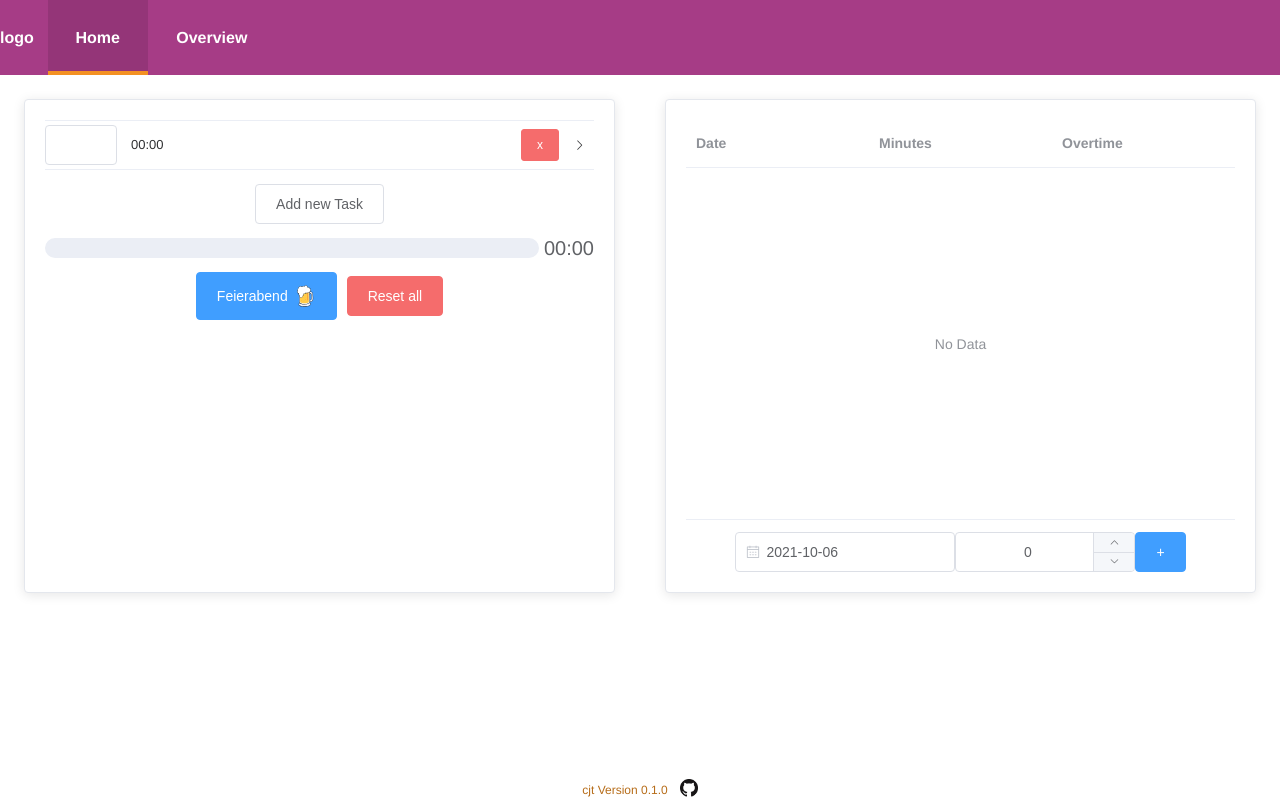
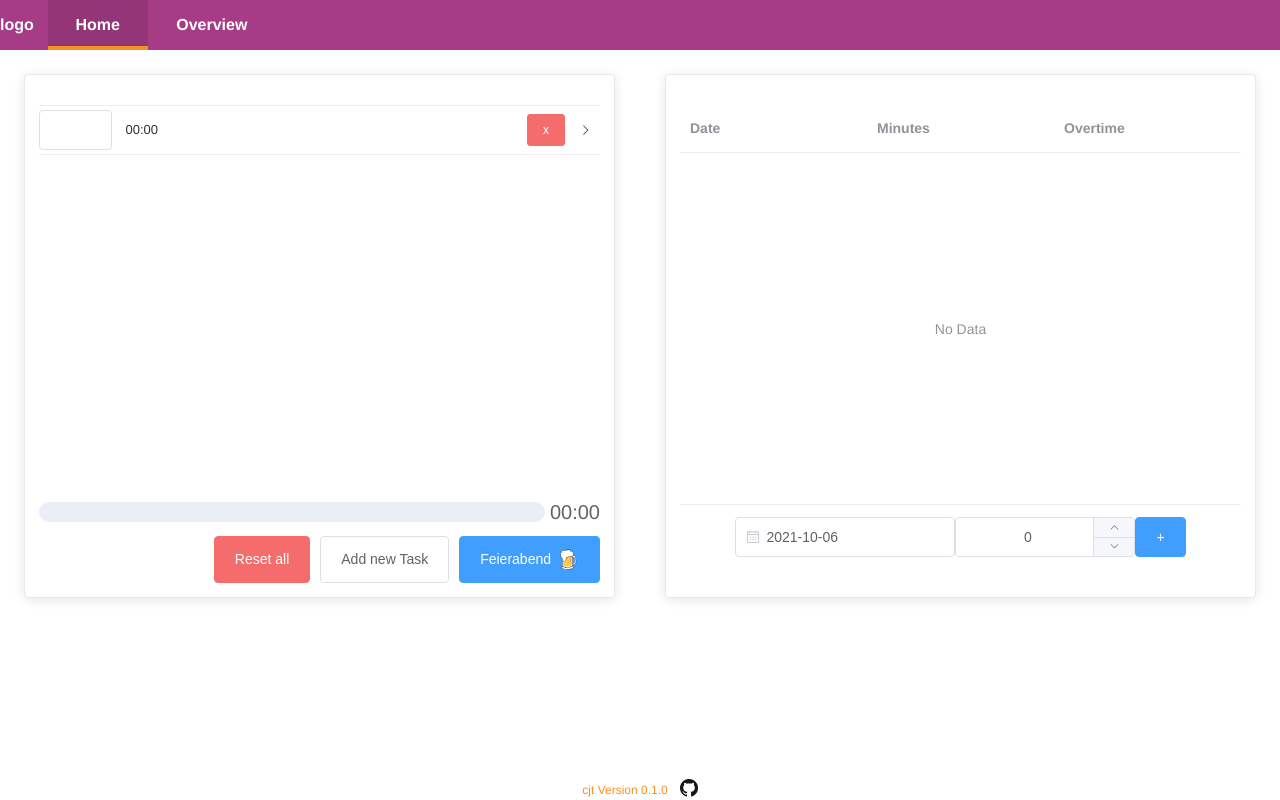
Before and after one commit to jannikjost/cjt, a Vue app: page /#/ in a window 1280 px wide. Built offline with nearby package versions, Linux system fonts and the light colour scheme.

Commit message:
Replace element Card with custom Card

```diff
--- a/src/App.vue
+++ b/src/App.vue
@@ -81,7 +81,7 @@ body {
   align-items: center;
   gap: 14px;
 
-  height: 75px;
+  min-height: 50px;
   background-color: $--color-primary;
   color: #fff;
 }
@@ -131,9 +131,6 @@ body {
   font-size: 12px;
   cursor: default;
 }
-.footer__version {
-  filter: brightness(75%);
-}
 .github_logo {
   height: 18px;
 }
--- /dev/null
+++ b/src/components/Card.vue
@@ -0,0 +1,30 @@
+<template>
+  <article class="card">
+    <p class="card__main">
+      <slot></slot>
+    </p>
+    <footer class="card__footer">
+      <slot name="footer"></slot>
+    </footer>
+  </article>
+</template>
+
+<script>
+export default {};
+</script>
+
+<style lang="scss" scoped>
+.card {
+  border-radius: 4px;
+  border: 1px solid #e4e7ed;
+  box-shadow: 0 2px 12px 0 rgba(0, 0, 0, 0.1);
+  padding: 14px;
+  height: 100%;
+  max-height: 494px;
+  overflow: hidden;
+}
+.card__main {
+  flex-grow: 1;
+  overflow-y: auto;
+}
+</style>
--- a/src/components/Home/worktimeTracker.vue
+++ b/src/components/Home/worktimeTracker.vue
@@ -1,17 +1,22 @@
 <template>
-  <div>
+  <Card class="tracker">
     <el-collapse class="tasks">
       <Task v-for="task in storeTasks" :key="task.id" :id="task.id" />
     </el-collapse>
+    <template v-slot:footer>
       <div class="summary">
-      <el-button @click="addNewTask">Add new Task</el-button>
         <el-progress
+          class="progress"
           :stroke-width="20"
           :color="customColorMethod"
           :percentage="percentage"
           :indeterminate="!workdayFinished"
           ><span>{{ workTime }}</span></el-progress
         >
+
+        <div class="btn-group">
+          <el-button type="danger" @click="resetAll">Reset all</el-button>
+          <el-button @click="addNewTask">Add new Task</el-button>
           <el-button class="feierabend" type="primary" @click="feierabend"
             ><div class="feierabend__container">
               <div>Feierabend</div>
@@ -21,16 +26,16 @@
                 src="../../assets/beer.svg"
               /></div
           ></el-button>
-      <el-button type="danger" @click="resetAll">Reset all</el-button>
         </div>
-
+      </div>
+    </template>
     <Dialog
       v-if="showDialog"
       :tasks="storeTasks"
       v-on:cancel="cancelDialog"
       v-on:confirm="confirmDialog"
     />
-  </div>
+  </Card>
 </template>
 
 <script>
@@ -40,9 +45,10 @@ import Task from "./Task.vue";
 import Dialog from "./Dialog.vue";
 import { convertMinsToHrsMins } from "../../services/formatter";
 import { ElMessageBox } from "element-plus";
+import Card from "../Card.vue";
 
 export default {
-  components: { Task, Dialog },
+  components: { Task, Dialog, Card },
   setup() {
     const store = useStore();
     const isFeierabendAnimation = ref(false);
@@ -148,11 +154,22 @@ export default {
 </script>
 
 <style lang="scss" scoped>
+.tracker {
+  height: 100%;
+  display: flex;
+  flex-direction: column;
+}
 .tasks {
   margin-bottom: 14px;
+  flex-grow: 1;
 }
-.summary > * {
+.progress {
   margin-bottom: 14px;
+}
+
+.btn-group {
+  display: flex;
+  justify-content: flex-end;
 }
 .feierabend__container {
   display: flex;
--- a/src/views/Home.vue
+++ b/src/views/Home.vue
@@ -1,17 +1,18 @@
 <template>
   <div class="home">
-    <el-card><WorktimeTracker /></el-card>
-    <el-card><History /></el-card>
+    <WorktimeTracker />
+    <Card><History /></Card>
   </div>
 </template>
 
 <script>
 import History from "../components/Overview/History.vue";
 import WorktimeTracker from "../components/Home/WorktimeTracker.vue";
+import Card from "../components/Card.vue";
 
 export default {
   name: "Home",
-  components: { History, WorktimeTracker },
+  components: { History, WorktimeTracker, Card },
 };
 </script>
 
```
Lines whose indentation alone changed are shown as unchanged.
